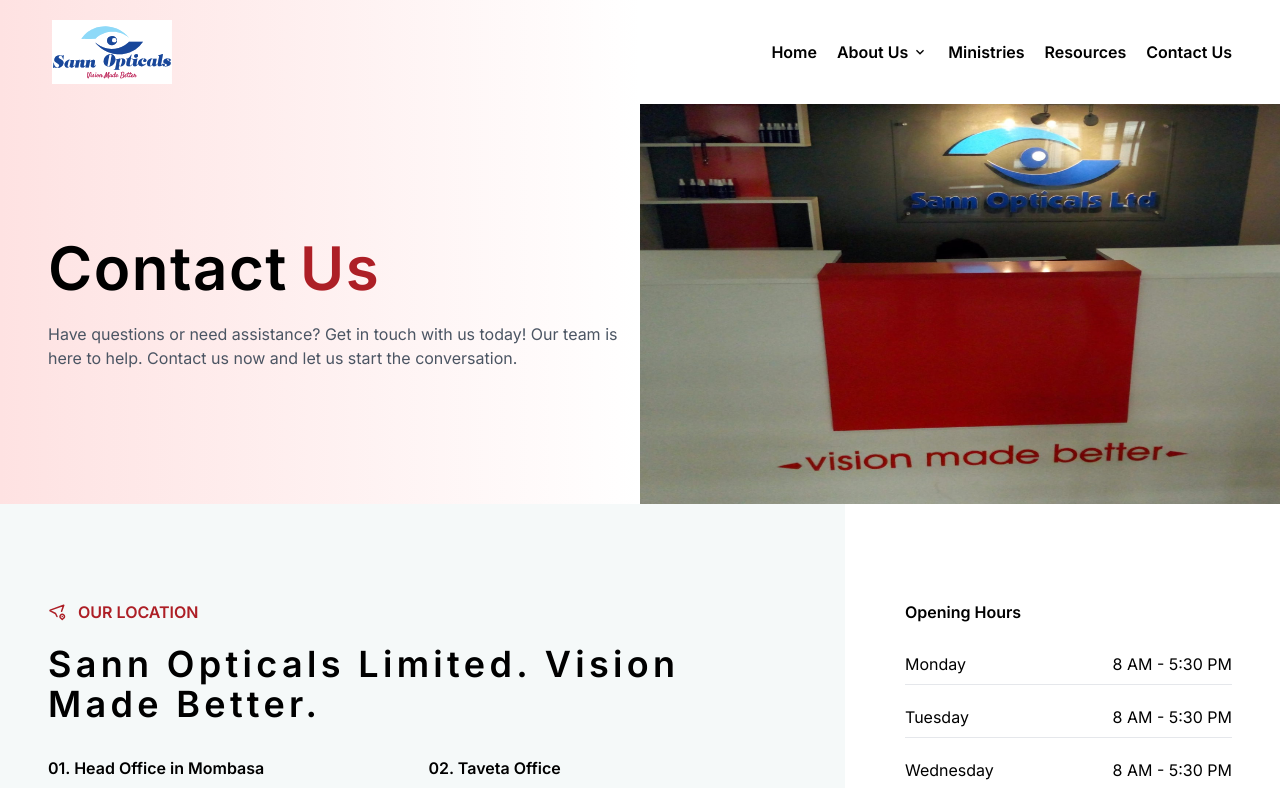
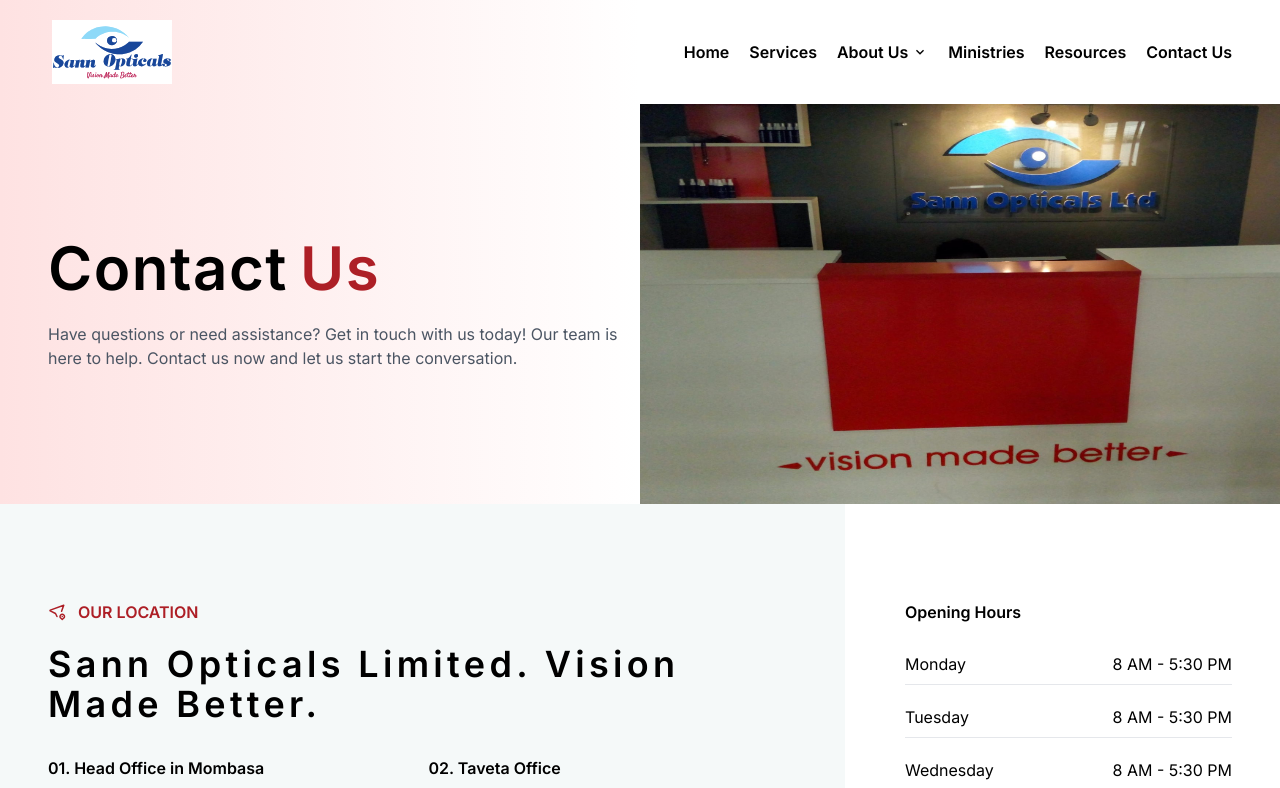
Before and after one commit to JoelOgira/sann-opticals, a Next.js app: page /contact in a window 1280 px wide. Shown: the top 788 px of the page. Built offline with nearby package versions, Linux system fonts and the light colour scheme.

Commit message:
Modified header component

```diff
--- a/app/components/Header.jsx
+++ b/app/components/Header.jsx
@@ -34,7 +34,7 @@
 
                 <div className="hidden [&>a]:font-semibold [&>div>div>span]:font-semibold [&>div>div>div>a]:font-semibold md:flex md:flex-wrap md:items-center md:justify-center space-x-5">
                     <Link href="/" className="hover:text-gray-400">Home</Link>
-
+                    <Link href="/services" className="hover:text-gray-400">Services</Link>
                     <div onMouseEnter={handleAbout} onMouseLeave={handleAbout} onClick={handleAbout} className="cursor-pointer z-30">
                         <div className="hover:text-gray-400 flex items-center space-x-1">
                             <span>About Us</span>
```
